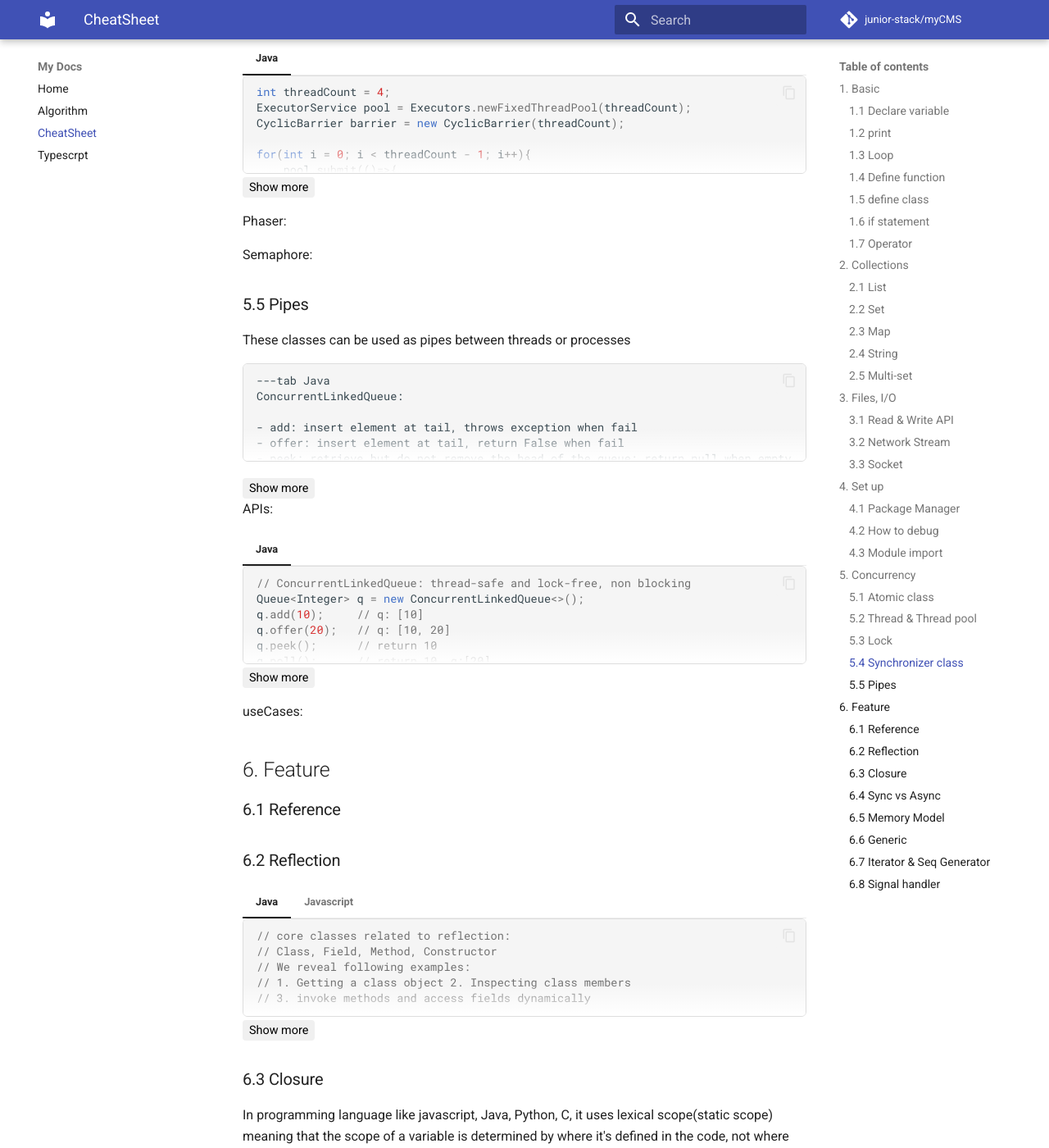
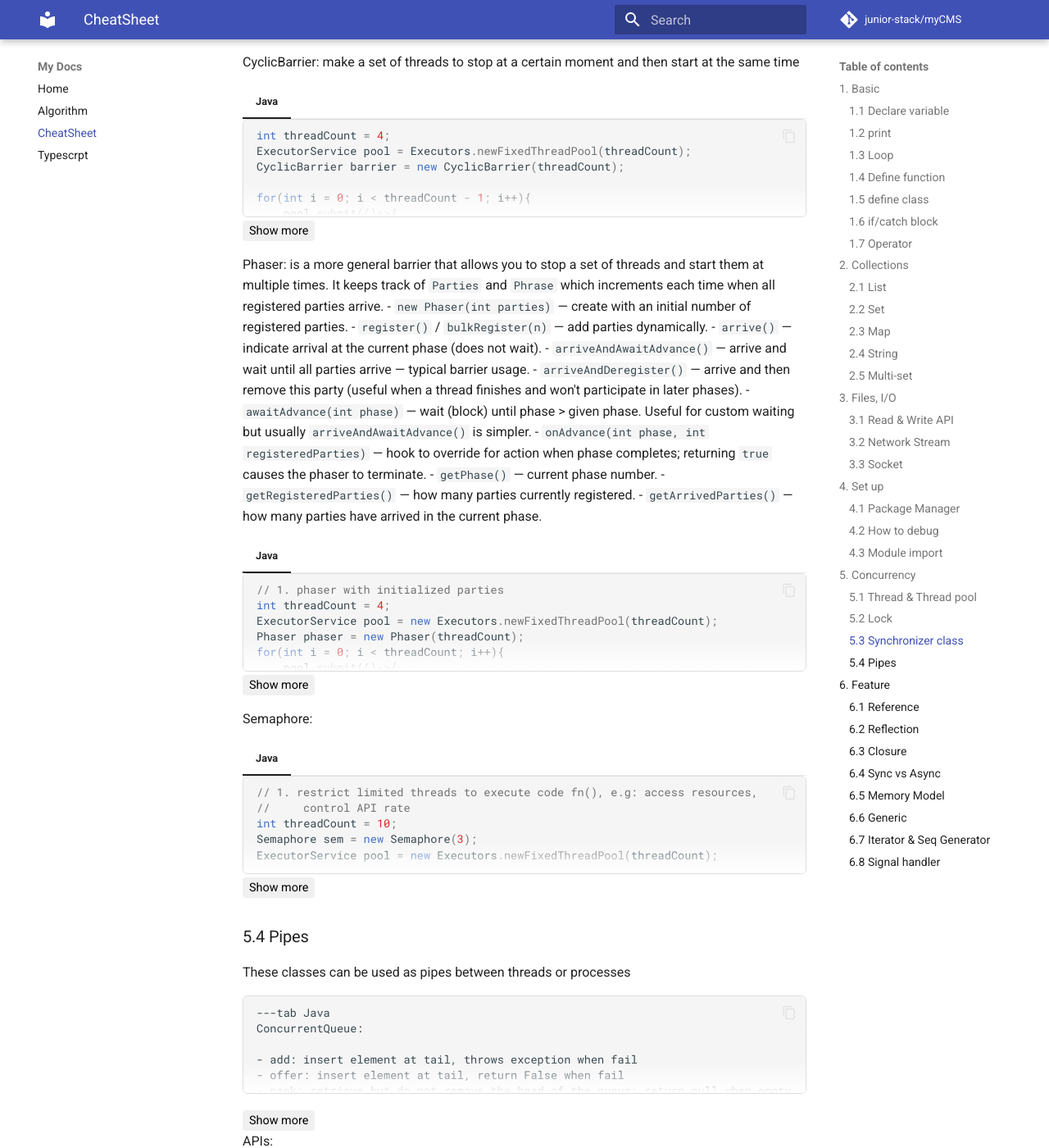
Before and after one commit to junior-stack/myCMS, an MkDocs documentation site: the page built from docs/CheatSheet.md, in a window 1280 px wide and 1400 px high, scrolled down 6273 px. Shown: the whole window at 82% size. Built offline with MkDocs 1.6.1 and Material for MkDocs 9.7.7, drawn with Linux system fonts in a browser that asks for light colours; comment, search, counter and statistics services are not loaded; some of the changed text lies outside the part shown.

Commit message:
PUSH NOTE : CheatSheet.md

````diff
--- a/docs/CheatSheet.md
+++ b/docs/CheatSheet.md
@@ -253,7 +253,7 @@
 }
 ```
 
-## 1.6 if statement
+## 1.6 if/catch block
 
 ## 1.7 Operator
 arithmetic:
@@ -572,56 +572,65 @@
 # 3. Files, I/O
 
 ## 3.1 Read & Write API
-These APIs are commonly used to read from local persistence:
+type of read&write API:
+- Strings: some APIs deal with strings and output text file
+- Bytes: Some APIs deal with bytes and output binary file, but can also output text file if the bytes only contain ascii value
 ```Java group:3.1 fold
-// IO package: blocks in socket I/O and file I/O
-// Read:
-// 1. read text file character by character
-String filePath = "hello.txt"
-BufferedReader reader = new BufferedReader(new FileReader(filePath));
+// 1. IO package: blocks in socket I/O and file I/O
+// 1.1 BufferedWriter, BufferedRead(deal with string)
+Writer writer = new OutputStreamWriter(new FileOutputStream("output.txt"));
+BufferedWriter bw = new BufferedWriter(writer);
+String content = "Hello, Java File I/O!\nThis is a new line.";
+bw.write(content);
+// bw.flush is automatically called when bw is full, but you need to
+// mannually call if bw is not full
+bw.flush();
+
+Reader reader = new InputStreamReader(new FileInputStream("output.txt"), \
+	StandardCharsets.UTF_8);
+BufferedReader br = new BufferedReader(reader);
 reader.readline()     // returns either a string or null
-// 2. read binary file bytes by bytes
+
+// 1.2. deal with bytes
+FileOutputStream fos = new FileOutputStream("data.bin");
+DataOutputStream dos = new DataOutputStream(fos);
+dos.writeInt(12345);
+dos.writeDouble(3.14159);
+dos.writebytes("hello");
+dos.writeUTF("hello");  // different from above
+
 FileInputStream fis = new FileInputStream("data.bin");
 BufferedInputStream bis = new BufferedInputStream(fis); // improve perform
 DataInputStream dis = new DataInputStream(bis); // can read types
 int intValue = dis.readInt();
 double doubleValue = dis.readDouble();
 String stringValue = dis.readUTF();
-// 3. read entire contents of a file
-// readAllLines from NIO is a wrapper of BufferReader from IO package
-// and do not block, this is not the core of nio package
-Path path = Paths.get("myFile.txt");
-byte[] bytes = "Some contents".getBytes()
-List<String> lines = Files.readAllLines(path);
-// write:
-// 1. write text file
-BufferedWriter writer = new BufferedWriter(new FileWriter(filePath));
-String content = "Hello, Java File I/O!\nThis is a new line.";
-writer.write(content);
-// 2. write binary file
-FileOutputStream fos = new FileOutputStream("data.bin");
-DataOutputStream dos = new DataOutputStream(fos);
-dos.writeInt(12345);
-dos.writeDouble(3.14159);
-// 3. write bytes using a method from nio package
-// truncate existing contents and append to existing content
+// 1.3. bytes
 Path path = Paths.get("myFile.txt");
 byte[] bytes = "Some contents".getBytes()
 Files.write(path, bytes, StandardOpenOption.CREATE, \
 						 StandardOpenOption.TRUNCATE_EXISTING);
 Files.write(filePath, bytes, StandardOpenOption.APPEND);
 
-// NIO: does not block in socket I/O but blocks in file I/O
+Path path = Paths.get("myFile.txt");
+byte[] bytes = "Some contents".getBytes()
+List<String> lines = Files.readAllLines(path);
+// 2. NIO(bytes): does not block in socket I/O but blocks in file I/O
 // FileChannel: operate on byte level and can read/write contents into
 //              buffer, supporting direct memory access and reduce copying
 FileChannel readChannel = FileChannel.open("myFile.txt", \
 						StandardOpenOption.READ);
-FileChannel writeChannel = FileChannel.open("myFile.txt", StandardOpenOption.CREATE, StandardOpenOption.WRITE);
 ByteBuffer buffer = ByteBuffer.allocate(1024);
 int bytesRead = readChannel.read(buffer);
-writeChannel.write(buffer);
 
-// AIO: does not block in socket I/O or file I/O
+FileChannel writeChannel = FileChannel.open("myFile.txt", StandardOpenOption.CREATE, StandardOpenOption.WRITE);
+// need to call flip/rewind before writing from buffer and after calling
+// buffer.put, unless the buffer is obtained through ByteBuffer.wrap
+buffer.flip();
+while(buffer.hasRemaining())
+	writeChannel.write(buffer);
+
+// 3. AIO(bytes): does not block in socket I/O or file I/O
 // using AIO typically means using java.nio.channels.AsynchronousFileChannel
 Path filePath = Paths.get("myFile.txt");
 AsynchronousFileChannel fileChannel = AsynchronousFileChannel.open(\
@@ -652,8 +661,7 @@
 
 ```
 ```Javascript group:3.1 fold
-// ES syntax
-// asynchronous read & write
+// 1. asynchronous read & write bytes into memory
 import { readFile, writeFile } from 'node:fs/promises';
 
 async function asyncFileExample() {
@@ -681,9 +689,7 @@
 	console.error(err)
 }
 
-// readStream, writeStream
-// Similar to read/write file line by line instead of their entire contents
-// into memory and is memory-eficient
+// 3. readStream, writeStream for bytes(memory efficient for large files)
 import { createReadStream, createWriteStream}
 const readstream = createReadStream('large_file.txt', 'utf8');
 readstream.on("data", chunk => {
@@ -691,44 +697,40 @@
 	// for example, console.log
 	fn(chunk)
 })
+
 const writeStream = createWriteStream('output.txt');
 writeStream.write('This is the first line of text.\n');
 writeStream.write('This is the second line.\n');
-
 readstream.pipe(writeStream)
-
 writeStream.end('This is the final line.');
 ```
 
 ## 3.2 Network Stream
-Stream is commonly used to read something from network, while the above section is commonly used to read sth from local persistence
+how to download and upload contents using network stream
 ```Java group:3.2
-URL url = new URL("http://www.example.com/somefile.txt");
-// different from above FileInputStream
-InputStream inputStream = url.openStream();
-BufferedReader reader = new BufferedReader(new InputStreamReader(inputStream));
-reader.readline();  // return string or null
+// 1. download   (works with Java 11+)
+HttpClient client = HttpClient.newHttpClient();
+HttpRequest request = HttpRequest.newBuilder()
+	.uri(java.net.URI.create("https://www.google.com"))
+	.build();
+// ofFile internally uses AsynchronousFileChannel
+HttpResponse<Path> response = client.send(request,
+	HttpResponse.BodyHandlers.ofFile(Paths.get("response.txt")));
 
+// 2. upload
+// ofFile uses AsynchronousFileChannel
+Path uploadPath = Paths.get("request.txt");
+HttpRequest request = HttpRequest.newBuilder()
+	.uri(URI.create("https://www.google.com"))
+	.POST(HttpRequest.BodyPublishers.ofFile(filePath)) // set file as body
+	.header("Content-Type", Files.probeContentType(filePath))
+	.build();
 ```
 ```Javascript group:3.2 fold
-// ReadableStream: different from readStream above
-
-//customized ReadableStream
-const myReadableStream = new ReadableStream({
-	// This function is called when the stream is first created
-	// Enqueue data chunks to be read
-	start(controller) {
-		controller.enqueue('Hello, ');
-		controller.enqueue('world!');
-		// Close the stream when all data has been enqueued
-		controller.close();
-	},
-});
-
-// common way of obtaining readableStream
-const myReadableStream2 = (await fetch("www.example.com")).body
-
-// how to use readable Stream:
+// 1. ReadableStream(not ReadStream nor stream.Readable):
+//     used for response and request body in fetch API
+// 1.1 download
+const myReadableStream = (await fetch("http://localhost:3000/upload")).body;
 async function readStream(myReadableStream) {
 	const reader = myReadableStream.getReader();
 	let result;
@@ -742,37 +744,27 @@
 	}
 }
 
-// create WritableStream to send content to a destination
-const writableStream = new WritableStream({
-	write(chunk, controller) {
-	// we use the error function from the controller
-		try {
-			// Simulate an operation that might fail
-			if (Math.random() < 0.1) {
-				throw new Error('Simulated write error!');
-			}
-			console.log('Successfully wrote:',chunk.toString());
-		}
-		catch (err) {
-			console.error('Error during write:',err.message);
-			// Signal the error to the stream
-			controller.error(err);
-		}
+// 1.2 upload large file to an API endpoint
+const fileStream = fs.createReadStream('example.txt');
+const myReadableStream2 = new ReadableStream({
+	// This function is called when the stream is first created
+	// Enqueue data chunks to be read
+	start(controller) {
+		fileStream.on('data', (chunk) => {
+            controller.enqueue(chunk);
+        });
+        fileStream.on('end', () => {
+            controller.close();
+        });
 	},
 });
-
-async function writeData() {
-	const writer = writableStream.getWriter();
-	for (let i = 0; i < 5; i++) {
-		try {
-			await writer.write(`Data chunk ${i}`);
-		} catch (err) {
-			console.log('Stream encountered an error');
-			break;
-		}
-	}
-	writer.close();
-}
+fetch("http://localhost:3000/upload", {
+    method: 'POST',
+    body: myReadableStream2,
+    duplex: 'half' // required when body is a readablestream
+  })
+// 2. WritableStream: not frequently used, it is inherently created by
+//  fetch from readableStream passed to request body of fetch
 
 ```
 
@@ -889,10 +881,8 @@
 
 # 5. Concurrency
 
-## 5.1 Atomic class
-
-## 5.2 Thread & Thread pool
-```Java group:5.2
+## 5.1 Thread & Thread pool
+```Java group:5.1
 // 1. Thread-api: use this when want to cutomize behaviour of each thread
 //                the signal handler, wait object, or each thread needs to
 //                wait each other
@@ -956,14 +946,16 @@
 }
 ```
 
-## 5.3 Lock
+## 5.2 Lock
 ```Java group:5.3
 // wrap non-concurrent collections
 List<Integer> list = Collections.synchronizedList( new ArrayList<>(Arrays.asList(4,3,52)));
+
+// Reentrantlock
 ```
-## 5.4 Synchronizer class
+## 5.3 Synchronizer class
 CountDownLatch: makes a thread wait for a number of threads, either child or parent; can only be used once
-```Java group:5.4.1 fold
+```Java group:5.3.1 fold
 // 1. wait for a set of threads instead of one thread;
 int threadCount = 5;
 CountDownLatch latch = new CountDownLatch(threadCount);
@@ -1004,7 +996,7 @@
 startGate.countDown();
 ```
 CyclicBarrier: make a set of threads to stop at a certain moment and then start at the same time
-```Java group:5.4.2
+```Java group:5.3.2
 int threadCount = 4;
 ExecutorService pool = Executors.newFixedThreadPool(threadCount);
 CyclicBarrier barrier = new CyclicBarrier(threadCount);
@@ -1026,20 +1018,112 @@
 } catch (InterruptedException | BrokenBarrierException e) {
 	e.printStackTrace();
 }
+
+// reset the barrier so that it can be reused by threadCount threads
 barrier.reset();
 pool.shutdown();
 
 ```
-Phaser:
+Phaser: is a more general barrier that allows you to stop a set of threads and start them at multiple times. It keeps track of `Parties` and `Phrase` which increments each time when all registered parties arrive.
+- `new Phaser(int parties)` — create with an initial number of registered parties.
+- `register()` / `bulkRegister(n)` — add parties dynamically.
+- `arrive()` — indicate arrival at the current phase (does not wait).
+- `arriveAndAwaitAdvance()` — arrive and wait until all parties arrive — typical barrier usage.
+- `arriveAndDeregister()` — arrive and then remove this party (useful when a thread finishes and won't participate in later phases).
+- `awaitAdvance(int phase)` — wait (block) until phase > given phase. Useful for custom waiting but usually `arriveAndAwaitAdvance()` is simpler.
+- `onAdvance(int phase, int registeredParties)` — hook to override for action when phase completes; returning `true` causes the phaser to terminate.
+- `getPhase()` — current phase number.
+- `getRegisteredParties()` — how many parties currently registered.
+- `getArrivedParties()` — how many parties have arrived in the current phase.
+```Java group:5.3.3
+// 1. phaser with initialized parties
+int threadCount = 4;
+ExecutorService pool = new Executors.newFixedThreadPool(threadCount);
+Phaser phaser = new Phaser(threadCount);
+for(int i = 0; i < threadCount; i++){
+	pool.submit(()->{
+		try{
+			// phase 0:
+			phaser.arriveAndAwaitAdvance();
+			fn();
+
+			// phase 1:
+			phaser.arriveAndAwaitAdvance();
+			fn();
+
+			phaser.arriveAndDeregister();
+			} catch (InterruptedException e)
+				{Thread.currentThread().interrupt(); }
+	})
+}
+
+// 2. register the phaser
+Phaser phaser = new Phaser(0);
+pool.submit(()->{
+	phaser.register();
+	try{
+		phaser.arriveAndAwaitAdvance();
+
+		phaser.arriveAndDeregister(); // leave after finishing
+	} catch (InterruptedException e) { Thread.currentThread().interrupt(); }
+})
+
+```
 
 
 Semaphore:
+```Java group:5.3.4 fold
+// 1. restrict limited threads to execute code fn(), e.g: access resources,
+//     control API rate
+int threadCount = 10;
+Semaphore sem = new Semaphore(3);
+ExecutorService pool = new Executors.newFixedThreadPool(threadCount);
 
-## 5.5 Pipes
+for(int i = 0; i < threadCount; i++){
+	pool.submit(() -> {
+		try{
+			sem.acquire();
+			fn();
+		} catch(InterruptedException e){
+			e.printStackTrace();
+		} finally {
+			sem.release();
+		}
+	})
+}
+
+// 2. reuseable countdownLatch
+// equivalent to CountDownLatch(threadCount)
+Semaphore sem = new Semaphore((-1) * threadCount + 1);
+for(int i = 0; i < threadCount; i++){
+	pool.submit(()->{
+		fn();
+		sem.release();
+	})
+}
+sem.aquire(); // wait for the n threads to finish
+
+// 3. lock
+Semaphore mutex = new Semaphore(1);
+int sharedCounter = 1;
+for(int i = 0; i < threadsCount; i++){
+	pool.submit(()->{
+		mutex.acquire();
+		try{
+			// critical section
+			sharedCounter++;
+		} finally {
+			mutex.release();
+		}
+	})
+}
+```
+
+## 5.4 Pipes
 These classes can be used as pipes between threads or processes
 ~~~tabs
 ---tab Java
-ConcurrentLinkedQueue:
+ConcurrentQueue:
 - add: insert element at tail, throws exception when fail
 - offer: insert element at tail, return False when fail
 - peek: retrieve but do not remove the head of the queue; return null when empty
@@ -1049,14 +1133,14 @@
 - put: insert element at tail, block the thread until queue is available(add/offer does not block)
 - take: Retrieves and removes the head of this queue, waiting if necessary until an element becomes available
 
-ConcurrentLinkedQueue vs BlockingLinkedQueue(2 distinctions):
-1. ConcurrentLinkedQueue spins and retries modification when multiple concurrent modifications happen. It does not switch thread, thus, does not block. On the other hand, BlockingLinkedQueue waits to grab the ReentrantLock inside the blockingqueue and switches thread when concurrent modifications happen. Thus, this blocks the thread when concurrent modifications happen
-2. BlockingLinkedQueue has 2 extra methods: put and take. These 2 methods additionally block thread when queue is full or empty
+ConcurrentQueue vs BlockingLinkedQueue(2 distinctions):
+1. ConcurrentQueue spins and retries modification when multiple concurrent modifications happen. It does not switch thread, thus, does not block. On the other hand, BlockingQueue waits to grab the ReentrantLock inside the blockingqueue and switches thread when concurrent modifications happen. Thus, this blocks the thread when concurrent modifications happen
+2. BlockingQueue has 2 extra methods: put and take. These 2 methods additionally block thread when queue is full or empty
 
 ~~~
 APIs:
-```Java group:2.6
-// ConcurrentLinkedQueue: thread-safe and lock-free, non blocking
+```Java group:5.4
+// ConcurrentQueue: thread-safe and lock-free, non blocking
 Queue<Integer> q = new ConcurrentLinkedQueue<>();
 q.add(10);     // q: [10]
 q.offer(20);   // q: [10, 20]
@@ -1065,35 +1149,33 @@
 
 // ConcurrentLinkedDeque:
 Queue<Integer> q2 = new ConcurrentLinkedDeque<>();
-q2.addFirst(10);   // q2: [10]
-q2.addLast(20);    // q2: [10, 20]
-q2.offerFirst(30); // q2: [30, 10, 20]
-q2.offerLast(40);  // q2: [30, 10, 20, 40]
-q2.peekFirst();    // 30, q2: [30, 10, 20, 40]
-q2.peekLast();     // 40, q2: [30, 10, 20, 40]
-q2.pollFirst();    // 30, q2: [10, 20,40]
-q2.pollLast();     // 40, q2: [10, 20]
+// methods: addFirst, addLast, offerFirst, offerLast, peekFirst, peekLast,
+// pollFirst, pollLast
 
-// LinkedBlockingQueue: thread-safe but uses lock, may block(park)
-BlockingQueue<Integer> bq = new LinkedBlockingQueue<>();
+// BlockingQueue: thread-safe but uses lock, may block(park)
+BlockingQueue<Integer> bq = new ArrayBlockingQueue<>();
 BlockingQueue<Integer> bq = new LinkedBlockingQueue<>(4); // with capacity:4
 bq.put(5);     // bq: [5]
 bq.take();     // return 5, bq: []
 
-// LinkedBlockingDeque:
+// BlockingDeque:
 BlockingDeque<Integer> bq2 = new LinkedBlockingDeque<>();
-bq2.putFirst(5);   // bq2: [5]
-bq2.putLast(6);    // bq2: [5, 6]
-bq2.takeFirst();   // return 5, bq2: [6]
-bq2.takeLast();    // return 6, bq2: []
+// methods: putFirst, putLast, takeFirst, takeLast
+
+// TransferQueue
 ```
 
 useCases:
 # 6. Feature
 ## 6.1 Reference
+~~~tabs
+---tab Java
+Java variable can be classified as 2 types
+- primitive type: primitive type variable stores value
+- Object type: object type variable stores reference of such object
+~~~
 
 ## 6.2 Reflection
-
 
 ```Java group:6.2
 // core classes related to reflection:
@@ -1120,8 +1202,7 @@
 	System.out.println("Field: " + field.getName());
 }
 
-// 3
-// invoke method
+// 3. invoke method and get/set fields
 methods.get(0).invoke(myString, arg1)
 // get and set a field
 Field fieldA = fields.get(0);
@@ -1253,18 +1334,25 @@
 
 ```
 ```Javascript group:6.4.1
-// 1. create customized promise
+// 1. Obtain Promise object
+// 1.1 Common API that gives promise object
+const promise1 = fetch('https://api.example.com/data')
+const promise2 = readFile('./myFile.txt', { encoding: 'utf8' })
+// 1.2 create customized promise
 let x = getRandomInt(0, 1)
 let myPromise = new Promise((resolve, reject) => {
-	// the function inside is executed synchronously
+	// the function inside is executed synchronously, unlike async then
 	if(x == 0)
-		// resolve just passes "hello world" to parameter of
-		// value in then method
-		// You can also pass another promise object into resolve
+	// resolve just passes "hello world" as the value wrapped in myPromise
 		resolve("hello world")
 	else
 		reject("destroy world")
-}).then(value => {
+})
+
+// 2. then & catch hook
+let thenPromise = myPromise
+.then(value => {
+	// value is the argument passed to resolve in myPromise
 	// the function inside then is executed asynchrounously
 	console.log(value)
 }).catch(err => {
@@ -1272,31 +1360,12 @@
 	console.error(err)
 })
 
-// 2. Promise.all
-const promise1 = fetch('https://api.example.com/data')
-const promise2 = readFile('./myFile.txt', { encoding: 'utf8' })
+// 3. Promise.all
 Promise.all([promise1, promise2])
 	.then((results) => console.log(results))
 	.catch((err) => console.error(err))
 ```
 
-Common Asynchronous operations that can be wrapped in Promise:
-```Javascript group:6.4(2)
-// 1. setTimeout, setInterval
-new Promise((resolve) => {
-	setTimeout(()=>{
-		resolve(1)
-	}, 0)
-}).then((value) => console.log(value))
-
-// return result of asynchronous function that returns promise
-new Promise((resolve) =>{
-	resolve(readFile('./myFile.txt', { encoding: 'utf8' }))
-}).then((value) => console.log(value))
-// above is equivalent to:
-//readFile('./myFile.txt', { encoding: 'utf8' })
-//.then((value) => console.log(value))
-```
 
 async/await syntax:
 - async wraps the function inside a promise object and pass the return value of that function into resolve in promise
````
Also changed, not shown: other parts of docs/CheatSheet.md (+1 -1 lines).
